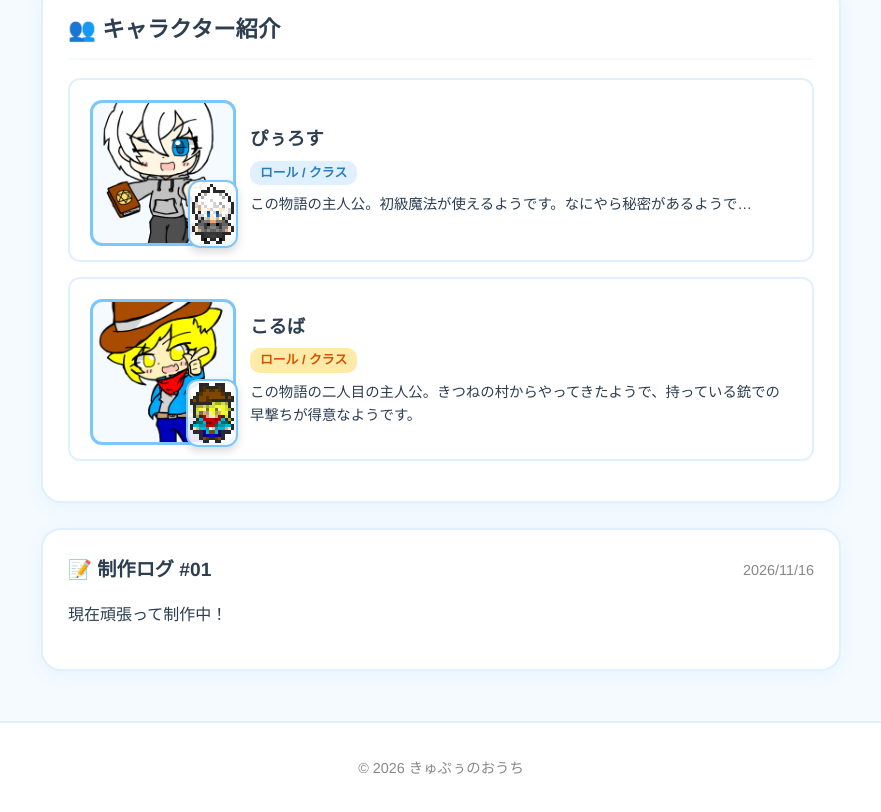
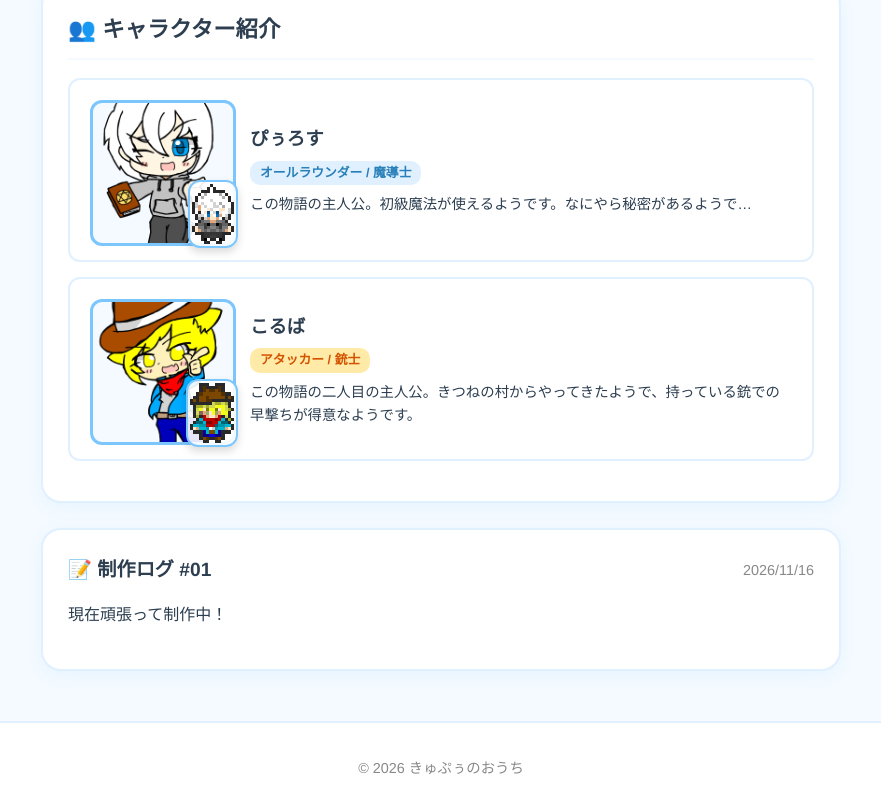
Before and after one commit to kyupuu/kyupu-house, a plain HTML site: page game.html in a window 1280 px wide. Shown: the part 1000-1812 px from the top of the page, without its empty margins (199-1080 px from the left). Drawn offline with Linux system fonts and the light colour scheme.

Commit message:
Update game.html

```diff
--- a/game.html
+++ b/game.html
@@ -138,7 +138,7 @@
         </div>
         <div style="flex: 2; min-width: 220px;">
           <h3 style="margin: 0 0 5px 0; font-size: 1.15rem; color: #2c3e50;">ぴぅろす</h3>
-          <span style="display: inline-block; background-color: #e1f0ff; color: #2980b9; font-size: 0.8rem; font-weight: bold; padding: 2px 10px; border-radius: 10px; margin-bottom: 8px;">ロール / クラス</span>
+          <span style="display: inline-block; background-color: #e1f0ff; color: #2980b9; font-size: 0.8rem; font-weight: bold; padding: 2px 10px; border-radius: 10px; margin-bottom: 8px;">オールラウンダー / 魔導士</span>
           <p style="font-size: 0.9rem; margin: 0; line-height: 1.6;">
             この物語の主人公。初級魔法が使えるようです。なにやら秘密があるようで…
           </p>
@@ -153,7 +153,7 @@
         </div>
         <div style="flex: 2; min-width: 220px;">
           <h3 style="margin: 0 0 5px 0; font-size: 1.15rem; color: #2c3e50;">こるば</h3>
-          <span style="display: inline-block; background-color: #ffeaa7; color: #d35400; font-size: 0.8rem; font-weight: bold; padding: 2px 10px; border-radius: 10px; margin-bottom: 8px;">ロール / クラス</span>
+          <span style="display: inline-block; background-color: #ffeaa7; color: #d35400; font-size: 0.8rem; font-weight: bold; padding: 2px 10px; border-radius: 10px; margin-bottom: 8px;">アタッカー / 銃士</span>
           <p style="font-size: 0.9rem; margin: 0; line-height: 1.6;">
             この物語の二人目の主人公。きつねの村からやってきたようで、持っている銃での早撃ちが得意なようです。
           </p>
```
